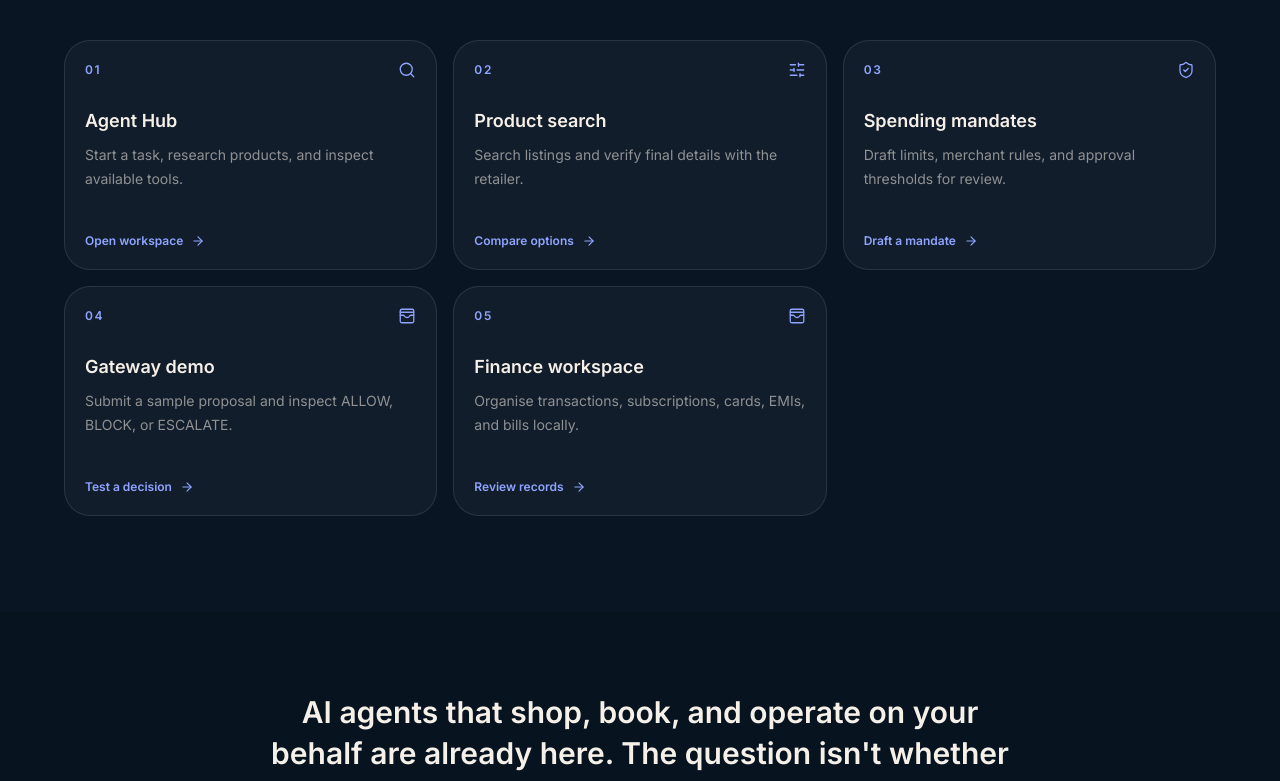
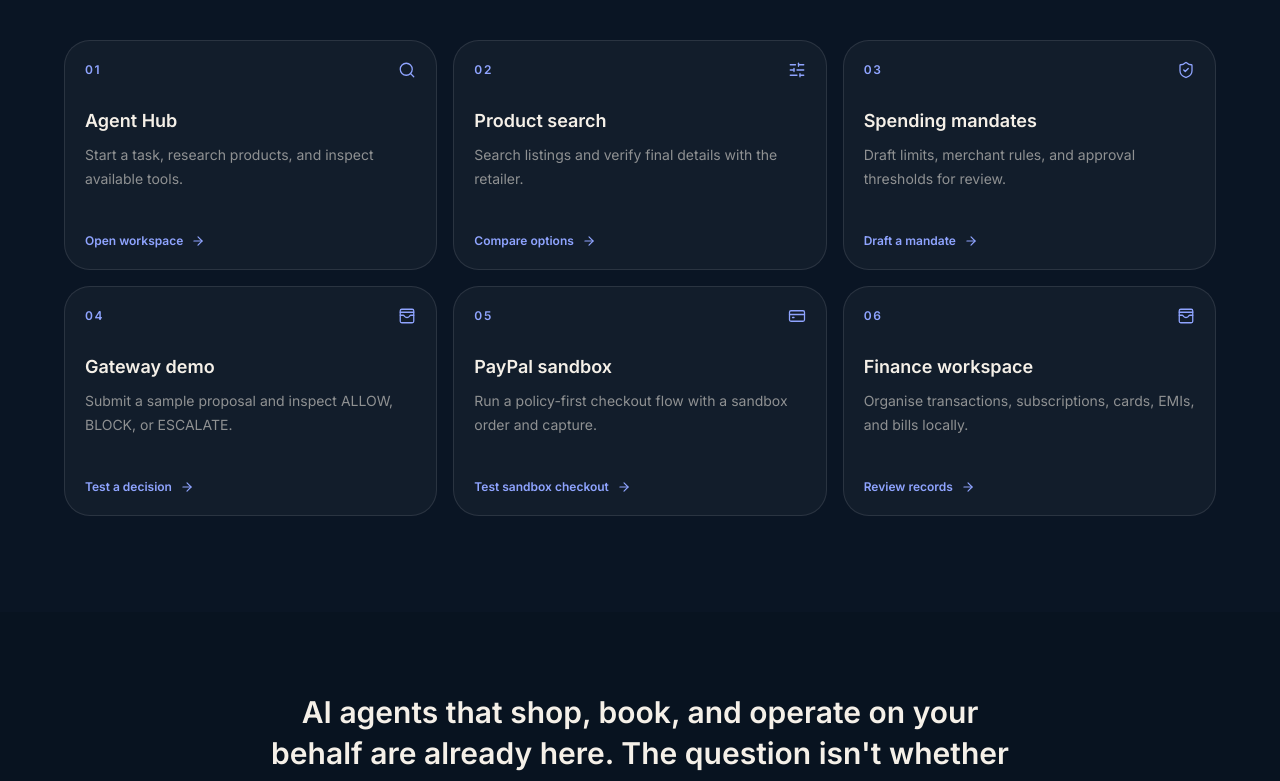
Before and after one commit to Saishashank2425/veltrio, a Next.js app: page / in a window 1280 px wide. Shown: the part 1240-2021 px from the top of the page. Built offline with nearby package versions, Linux system fonts and the light colour scheme.

Commit message:
Feature policy-gated PayPal sandbox checkout on homepage

```diff
--- a/app/page.tsx
+++ b/app/page.tsx
@@ -7,7 +7,7 @@ import { SpendingControl } from "@/components/sections/SpendingControl";
 import { TrustSection } from "@/components/sections/TrustSection";
 import { CallToAction } from "@/components/sections/CallToAction";
 import Link from "next/link";
-import { ArrowRight, Search, ShieldCheck, SlidersHorizontal, WalletCards } from "lucide-react";
+import { ArrowRight, CreditCard, Search, ShieldCheck, SlidersHorizontal, WalletCards } from "lucide-react";
 
 export default function Home() {
   return (
@@ -28,7 +28,8 @@ export default function Home() {
                 { href: "/shop", number: "02", title: "Product search", desc: "Search listings and verify final details with the retailer.", action: "Compare options", Icon: SlidersHorizontal },
                 { href: "/mandates", number: "03", title: "Spending mandates", desc: "Draft limits, merchant rules, and approval thresholds for review.", action: "Draft a mandate", Icon: ShieldCheck },
                 { href: "/demo", number: "04", title: "Gateway demo", desc: "Submit a sample proposal and inspect ALLOW, BLOCK, or ESCALATE.", action: "Test a decision", Icon: WalletCards },
-                { href: "/finance", number: "05", title: "Finance workspace", desc: "Organise transactions, subscriptions, cards, EMIs, and bills locally.", action: "Review records", Icon: WalletCards },
+                { href: "/checkout", number: "05", title: "PayPal sandbox", desc: "Run a policy-first checkout flow with a sandbox order and capture.", action: "Test sandbox checkout", Icon: CreditCard },
+                { href: "/finance", number: "06", title: "Finance workspace", desc: "Organise transactions, subscriptions, cards, EMIs, and bills locally.", action: "Review records", Icon: WalletCards },
               ].map(({ href, number, title, desc, action, Icon }) => (
                 <Link key={href} href={href} className="group flex min-h-[230px] flex-col rounded-2xl border border-white/10 bg-white/[.035] p-5 transition duration-200 hover:-translate-y-1 hover:border-[#315BFF]/50 hover:bg-white/[.06]">
                   <div className="flex items-center justify-between">
```
